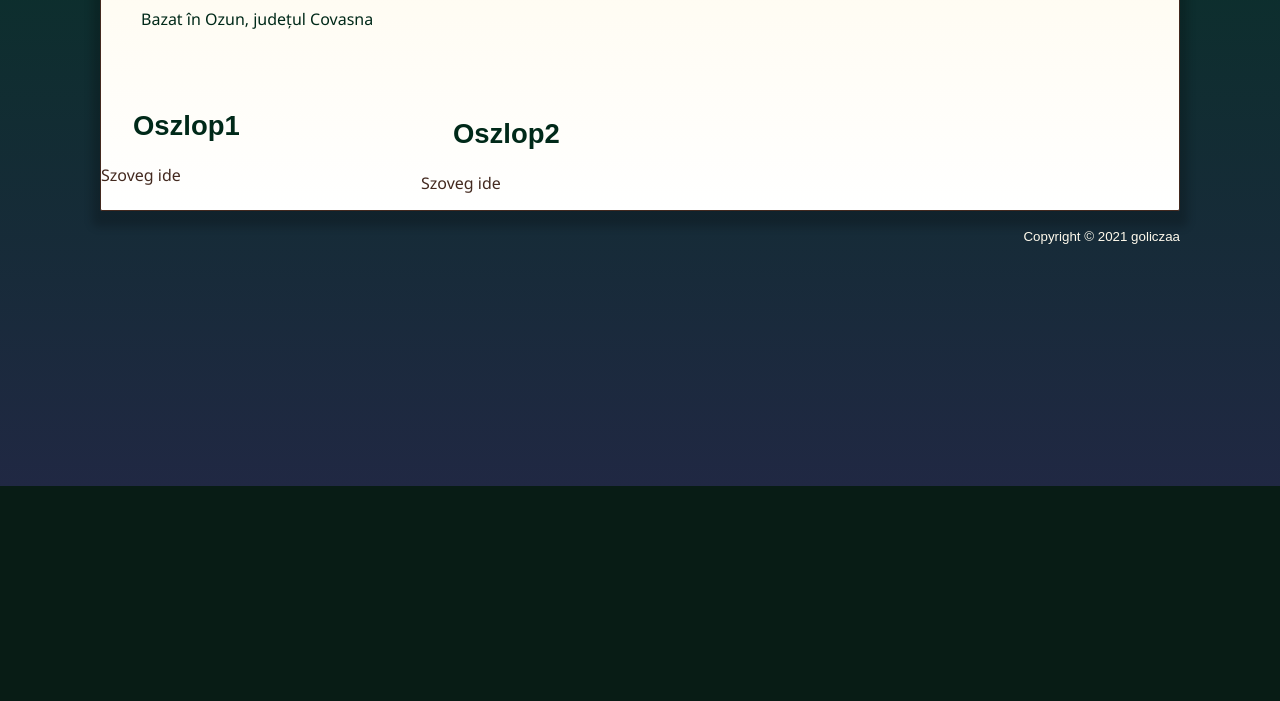
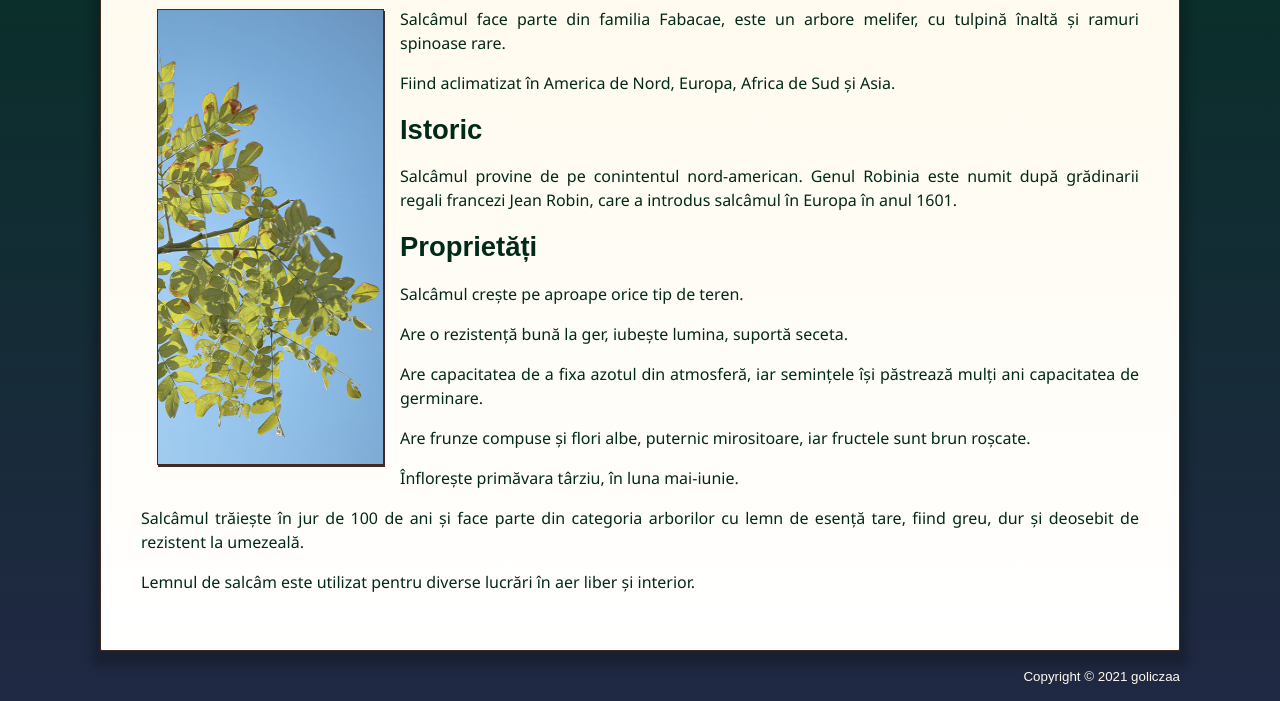
Before and after one commit to galpar/Alexander, a plain HTML site: page index.html in a window 1280 px wide. Shown: the part 314-1015 px from the top of the page. Before the commit the page ends 800 px from the top, so only its background shows below. Drawn offline with Linux system fonts and the light colour scheme.

Commit message:
Homepage update

```diff
--- a/index.html
+++ b/index.html
@@ -35,21 +35,22 @@
                 <div class="content-box">
                         <article>
                                 <div class="home">
-                                        <h1>Despre firmă</h1>
-                                        <p>Bazat în Ozun, județul Covasna</p>
+                                        <h1>Despre salcâm</h1>
+                                        <a href="./images/salcam-home.jpg" target="_blank"><img src="./images/salcam-home-thumbnail.jpg" alt="Salcâm" class="imagehome" width="225" height="454"></a>
+                                        <p>Salcâmul face parte din familia Fabacae, este un arbore melifer, cu tulpină înaltă și ramuri spinoase rare.</p>
+                                        <p>Fiind aclimatizat în America de Nord, Europa, Africa de Sud și Asia.</p>
+                                        <h2>Istoric</h2>
+                                        <p>Salcâmul provine de pe conintentul nord-american. Genul Robinia este numit după grădinarii regali francezi Jean Robin, care a introdus salcâmul în Europa în anul 1601.</p>
+                                        <h2>Proprietăți</h2>
+                                        <p>Salcâmul crește pe aproape orice tip de teren.</p>
+                                        <p>Are o rezistență bună la ger, iubește lumina, suportă seceta.</p>
+                                        <p>Are capacitatea de a fixa azotul din atmosferă, iar semințele își păstrează mulți ani capacitatea de germinare.</p>
+                                        <p>Are frunze compuse și flori albe, puternic mirositoare, iar fructele sunt brun roșcate.</p>
+                                        <p>Înflorește primăvara târziu, în luna mai-iunie.</p>
+                                        <p>Salcâmul trăiește în jur de 100 de ani și face parte din categoria arborilor cu lemn de esență tare, fiind greu, dur și deosebit de rezistent la umezeală.</p>
+                                        <p>Lemnul de salcâm este utilizat pentru diverse lucrări în aer liber și interior.</p>
                                 </div>
                         </article>
-
-                        <div class="row">
-                                <div class="column1">
-                                        <h2>Oszlop1</h2>
-                                        <p>Szoveg ide</p>
-                                </div>
-                                <div class="column2">
-                                        <h2>Oszlop2</h2>
-                                        <p>Szoveg ide</p>
-                                </div>
-                        </div>
                 </div>
 
                 <footer>
--- a/stylesheet.css
+++ b/stylesheet.css
@@ -52,13 +52,11 @@ footer {
         display: inline;
 }
 
-.top-level-navbar a /* Apply to all links inside the multi-level menu */{
+.top-level-navbar a {
     font: Arial, Helvetica, sans-serif;
     color: #fffaec;
     text-decoration: none;
     padding: 0 0 0 10px;
-
-    /* Make the link cover the entire list item-container */
     display: block;
     line-height: 30px;
 }
@@ -303,7 +301,7 @@ footer {
 .thinhr {
         border: 0;
         height: 0;;
-        border-top: 1px solid #43291f;
+        border-top: 1px solid #a68a64;
 }
 
 .image {
@@ -311,6 +309,13 @@ footer {
         border: 1px solid #43291f;
         box-shadow: 1px 2px 0px 0px #43291f;
         margin-left: 1px;
+}
+
+.imagehome {
+        float: left;
+        border: 1px solid #43291f;
+        box-shadow: 1px 2px 0px 0px #43291f;
+        margin: 2px 16px 16px 16px;
 }
 
 #logo {
```
Also changed, not shown: Produse/Lipite/fatada.html (+1 -1 lines), Produse/Lipite/terase.html (+3 -3 lines), images/fatada-lipita1-thumbnail.jpg (added), images/fatada-lipita1.jpg (renamed from images/fatadalipita.jpg), images/podea-salcam1-thumbnail.jpg (added), images/podea-salcam1.jpg (renamed from images/podeasalcam.jpg), images/salcam-home-thumbnail.jpg (added), 1 other file.
